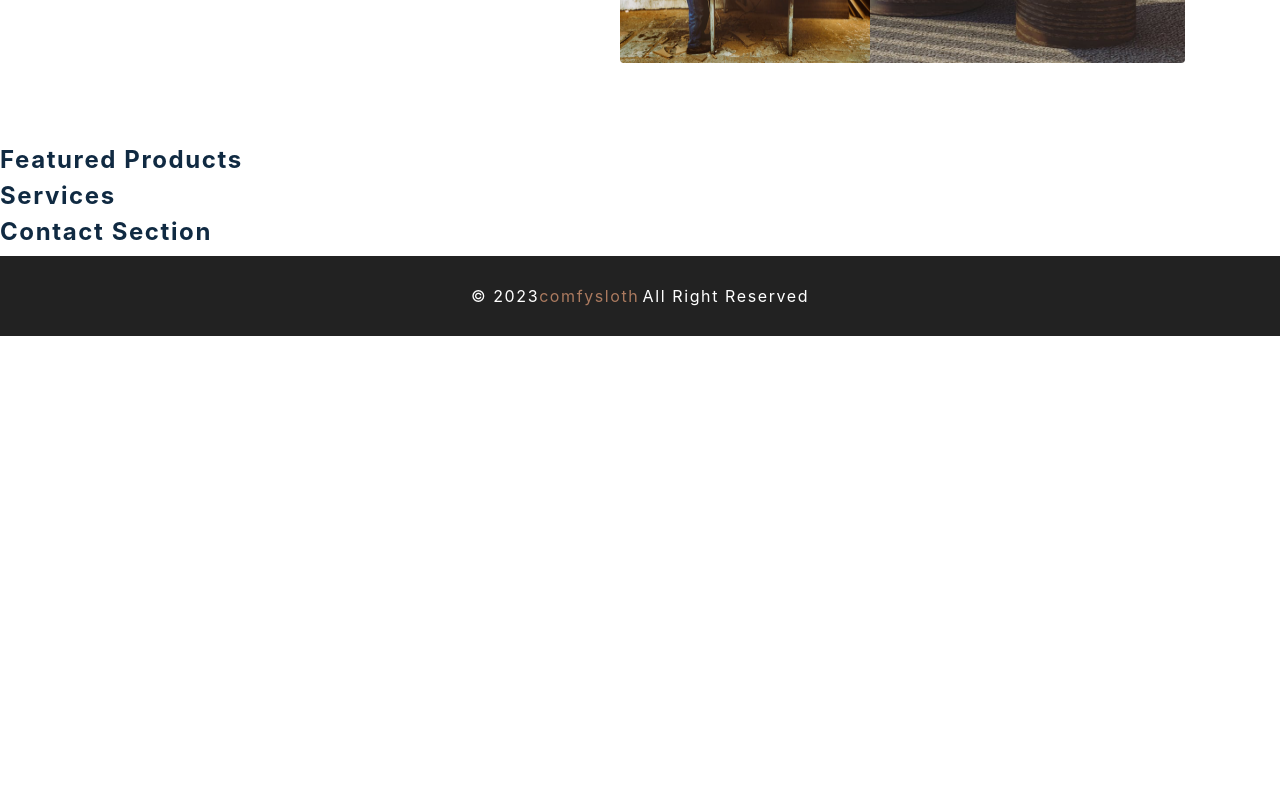
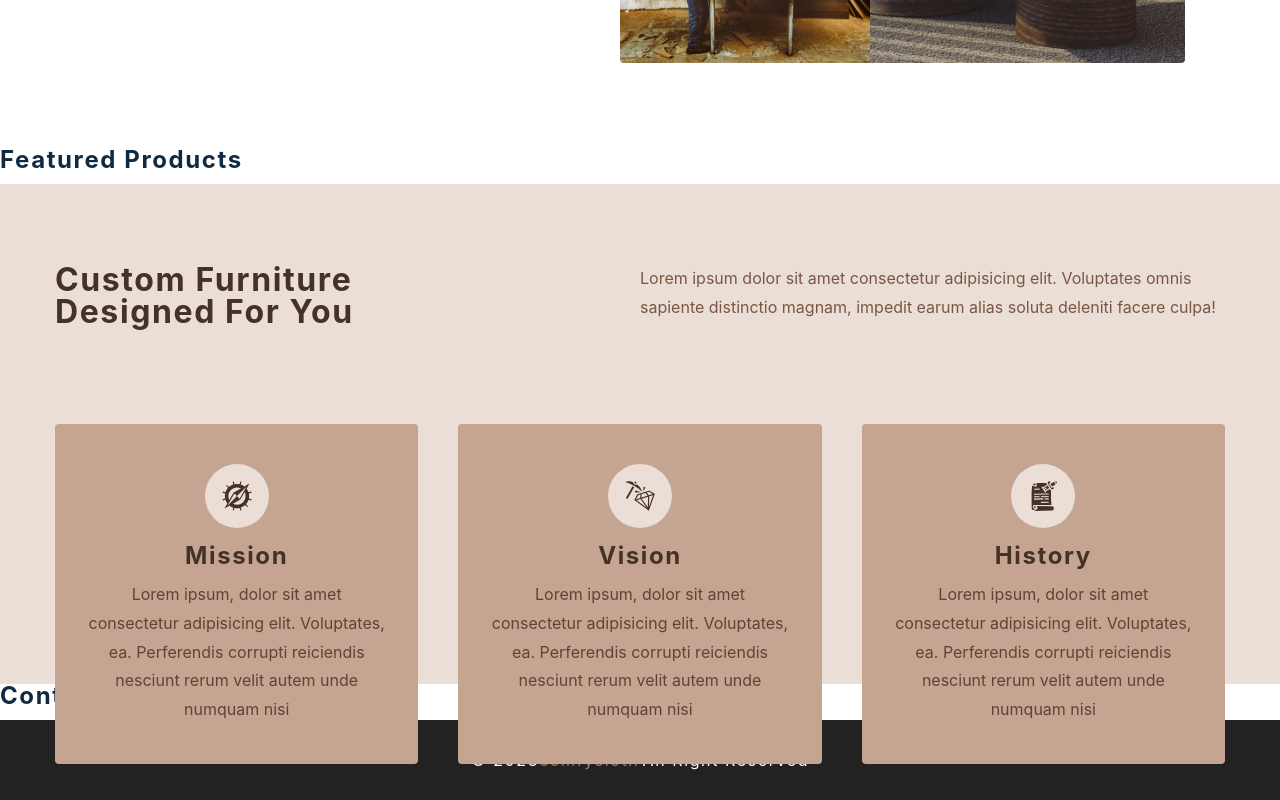
Before and after one commit to elshora97/E-commerce, a React (Create React App) app: page / in a window 1280 px wide. Shown: the part 652-1452 px from the top of the page. Before the commit the page ends 988 px from the top, so only its background shows below. Built offline with nearby package versions, Linux system fonts and the light colour scheme.

Commit message:
Add services Section to Home Page

```diff
--- a/src/components/Services.js
+++ b/src/components/Services.js
@@ -1,10 +1,38 @@
-import React from 'react'
-import styled from 'styled-components'
-import { services } from '../utils/constants'
+import React from "react";
+import styled from "styled-components";
+import { services } from "../utils/constants";
 
 const Services = () => {
-  return <h4>services </h4>
-}
+  return (
+    <Wrapper>
+      <div className="section-center">
+        <article className="header">
+          <h3>
+            custom furniture <br />
+            designed for you
+          </h3>
+          <p>
+            Lorem ipsum dolor sit amet consectetur adipisicing elit. Voluptates
+            omnis sapiente distinctio magnam, impedit earum alias soluta
+            deleniti facere culpa!
+          </p>
+        </article>
+        <div className="services-center">
+          {services.map((service) => {
+            const { id, icon, title, text } = service;
+            return (
+              <article key={id} className="service">
+                <span className="icon"> {icon}</span>
+                <h4>{title}</h4>
+                <p>{text}</p>
+              </article>
+            );
+          })}
+        </div>
+      </div>
+    </Wrapper>
+  );
+};
 
 const Wrapper = styled.section`
   h3,
@@ -68,5 +96,5 @@
       transform: translateY(5rem);
     }
   }
-`
-export default Services
+`;
+export default Services;
```
